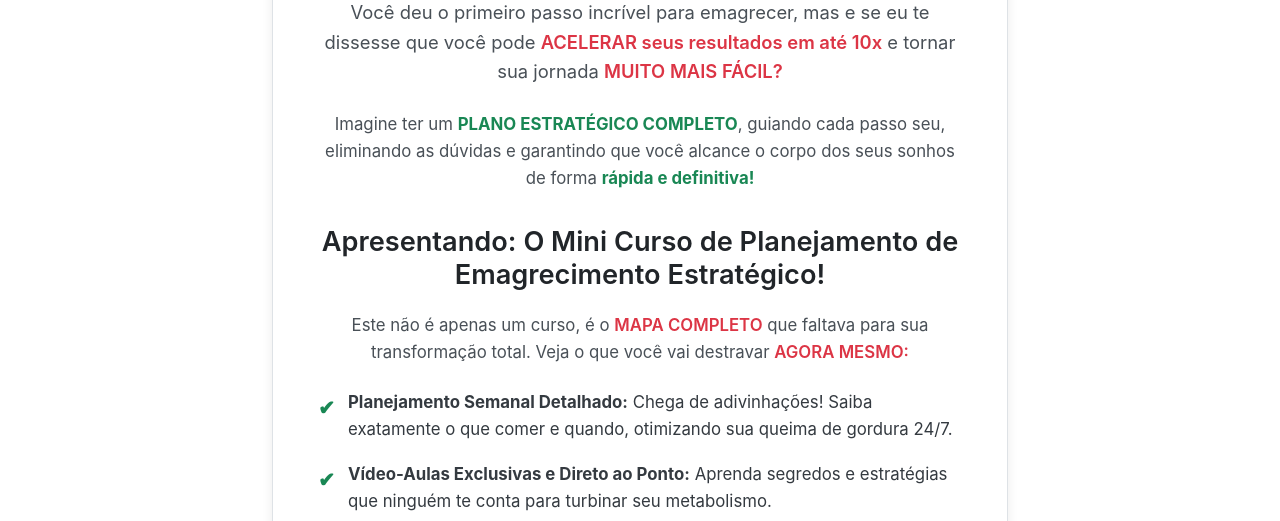
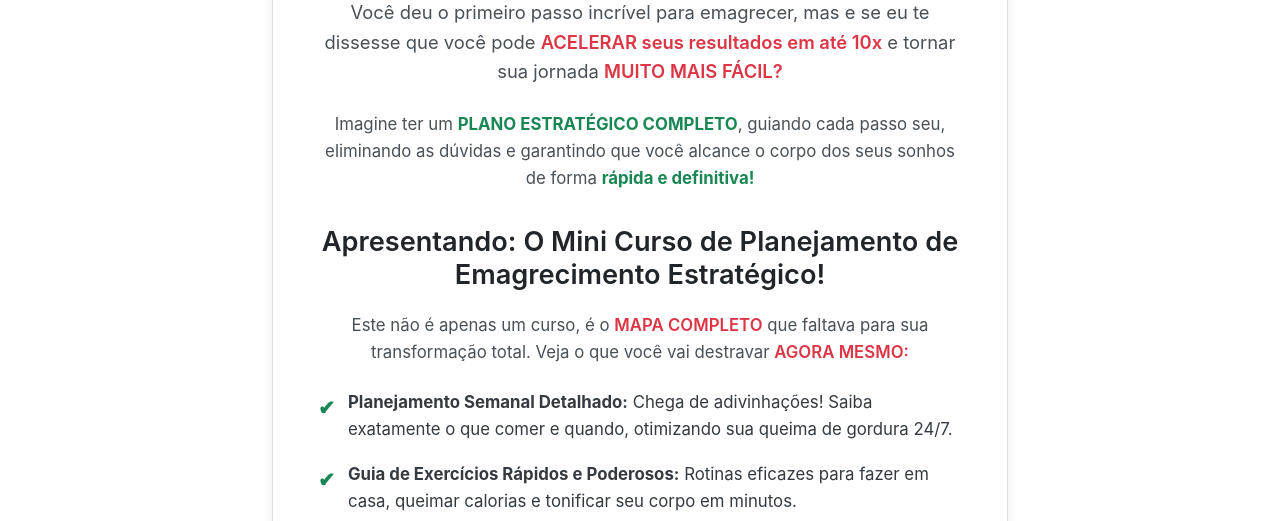
Before and after one commit to user2345-pixel/meusite2, a plain HTML site: page index.html in a window 1280 px wide. Shown: the part 279-800 px from the top of the page. Drawn offline with nearby package versions, Linux system fonts and the light colour scheme.

Commit message:
Update index.html

```diff
--- a/index.html
+++ b/index.html
@@ -192,7 +192,6 @@
 
                     <ul class="benefits-list mt-4 mb-4">
                         <li><strong>Planejamento Semanal Detalhado:</strong> Chega de adivinhações! Saiba exatamente o que comer e quando, otimizando sua queima de gordura 24/7.</li>
-                        <li><strong>Vídeo-Aulas Exclusivas e Direto ao Ponto:</strong> Aprenda segredos e estratégias que ninguém te conta para turbinar seu metabolismo.</li>
                         <li><strong>Guia de Exercícios Rápidos e Poderosos:</strong> Rotinas eficazes para fazer em casa, queimar calorias e tonificar seu corpo em minutos.</li>
                         <li><strong>Mentalidade Inabalável:</strong> Desenvolva o foco e a motivação de um campeão para superar qualquer obstáculo.</li>
                         <li><strong>Acesso VIP a Materiais Bônus:</strong> Ferramentas práticas (planilhas, checklists) para simplificar sua organização e garantir seu sucesso.</li>
```
